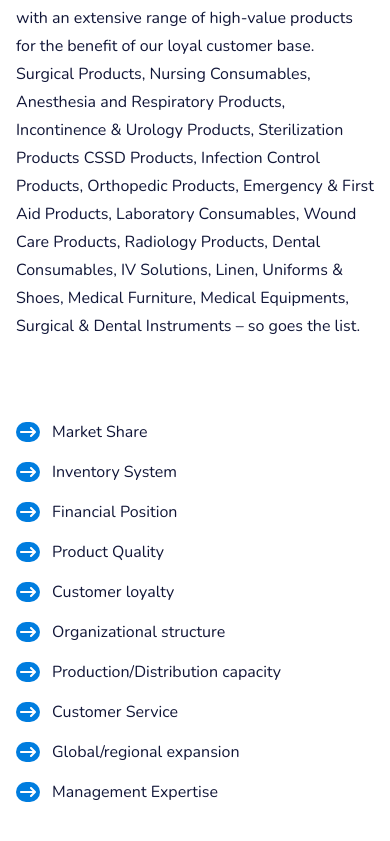
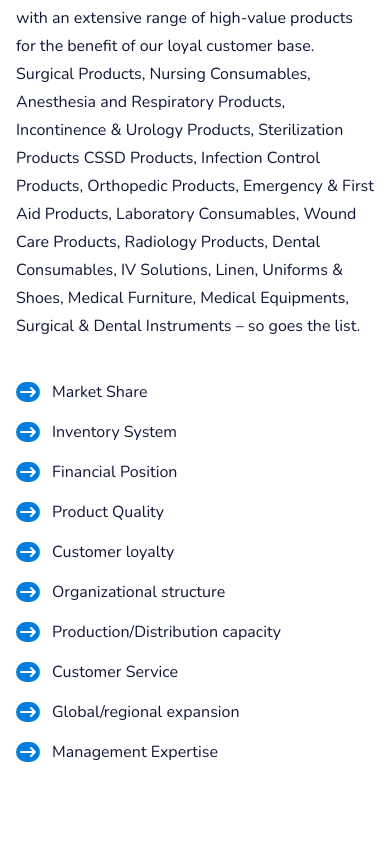
Before and after one commit to talhawebguru/binalimedical, a Next.js app: page / in a window 390 px wide. Shown: the part 1153-1994 px from the top of the page. Built offline with nearby package versions, Linux system fonts and the light colour scheme.

Commit message:
Home page responsive complete

```diff
--- a/app/components/common/Footer.jsx
+++ b/app/components/common/Footer.jsx
@@ -1,16 +1,40 @@
 import React from "react";
+import * as motion from "motion/react-client"
 import { FaFacebook } from "react-icons/fa6";
 import { FaLinkedin } from "react-icons/fa";
 import { RiWhatsappFill } from "react-icons/ri";
 
 const Footer = () => {
   const currentYear = new Date().getFullYear();
+
+  const containerVariants = {
+    hidden: { opacity: 0, y: 50 },
+    visible: {
+      opacity: 1,
+      y: 0,
+      transition: {
+        duration: 1,
+        staggerChildren: 0.3,
+      },
+    },
+  };
+
+  const itemVariants = {
+    hidden: { opacity: 0, y: 50 },
+    visible: { opacity: 1, y: 0 },
+  };
+
   return (
     <>
-      <div className="bg-primary">
+      <footer className="bg-primary">
         <div className="container mx-auto px-4 sm:px-6 lg:px-8 xl:px-10">
-          <div className="grid grid-cols-1 sm:grid-cols-2 lg:grid-cols-4 gap-10 pt-12 pb-10">
-            <div className="flex flex-col gap-2">
+          <motion.div
+            className="grid grid-cols-1 sm:grid-cols-2 lg:grid-cols-4 gap-10 pt-12 pb-10"
+            variants={containerVariants}
+            initial="hidden"
+            whileInView="visible"
+          >
+            <motion.div className="flex flex-col gap-2" variants={itemVariants}>
               <h2 className="text-white font-primary font-bold text-2xl leading-7">
                 Bin Ali
               </h2>
@@ -20,8 +44,8 @@ const Footer = () => {
                 grown to be a leading supplier of a wide range of excellent
                 products.
               </p>
-            </div>
-            <div className="sm:place-items-center">
+            </motion.div>
+            <motion.div className="sm:place-items-center" variants={itemVariants}>
               <div className="flex flex-col gap-2 ">
                 <h2 className="text-white font-primary font-bold text-2xl leading-7 ">
                   MOH
@@ -31,8 +55,8 @@ const Footer = () => {
                   27/10/2024 TO 27/10/2025
                 </p>
               </div>
-            </div>
-            <div className="lg:place-items-center">
+            </motion.div>
+            <motion.div className="lg:place-items-center" variants={itemVariants}>
               <div className="flex flex-col gap-2">
                 <h2 className="text-white font-primary font-bold text-2xl leading-7">
                   BRANCH OFFICES
@@ -43,30 +67,35 @@ const Footer = () => {
                   <br /> AbuDhabi - +971-3-7824596
                 </p>
               </div>
-            </div>
-            <div className="sm:place-items-center">
+            </motion.div>
+            <motion.div className="sm:place-items-center" variants={itemVariants}>
               <div className="flex flex-col gap-2 ">
                 <h2 className="text-white font-primary font-bold text-2xl leading-7">
                   KEEP IN TOUCH
                 </h2>
                 <div className="text-white flex gap-4 items-center">
-                  <FaFacebook size={32} />
+                  <FaFacebook size={32}  />
                   <FaLinkedin size={32} />
                   <RiWhatsappFill size={32} />
                 </div>
               </div>
-            </div>
-          </div>
+            </motion.div>
+          </motion.div>
         </div>
         <div className="bg-secondary py-2.5">
           <div className="container mx-auto px-4 sm:px-6 lg:px-8 xl:px-10">
-            <p className="font-primary font-normal text-base leading-6 text-white">
+            <motion.p
+              className="font-primary font-normal text-base leading-6 text-white"
+              initial={{ opacity: 0, y: 50 }}
+              whileInView={{ opacity: 1, y: 0 }}
+              transition={{ duration: 1, delay: 0.5 }}
+            >
               © {currentYear} Binali Medical Supplies | All Rights Reserved |
               Terms of Services | Privacy
-            </p>
+            </motion.p>
           </div>
         </div>
-      </div>
+      </footer>
     </>
   );
 };
--- a/app/components/common/Header.jsx
+++ b/app/components/common/Header.jsx
@@ -5,14 +5,28 @@ import Logo from "@/public/images/logo.svg";
 import Link from "next/link";
 import { MdMenu } from "react-icons/md";
 import { IoMdClose } from "react-icons/io";
-
-
+import { motion, AnimatePresence } from "motion/react";
 
 const Header = () => {
   const [isMobileMenuOpen, setIsMobileMenuOpen] = useState(false);
 
+  const headerVariants = {
+    hidden: { opacity: 0, y: -50 },
+    visible: { opacity: 1, y: 0, transition: { duration: 0.5 } },
+  };
+
+  const mobileMenuVariants = {
+    hidden: { opacity: 0, y: -50 },
+    visible: { opacity: 1, y: 0, transition: { duration: 0.5 } },
+  };
+
   return (
-    <div className="border-b border-primary absolute top-0 left-0 w-full z-10">
+    <motion.div
+      className="border-b border-primary absolute top-0 left-0 w-full z-10"
+      variants={headerVariants}
+      initial="hidden"
+      animate="visible"
+    >
       <div className="container mx-auto px-4 sm:px-6 lg:px-8 xl:px-10 py-1">
         <div className="flex items-center justify-between py-2.5">
           <div>
@@ -41,7 +55,6 @@ const Header = () => {
             <button onClick={() => setIsMobileMenuOpen(!isMobileMenuOpen)}>
               {isMobileMenuOpen ? (
                 <IoMdClose className="h-6 w-6 text-black" />
-
               ) : (
                 <MdMenu className="h-6 w-6 text-black" />
               )}
@@ -49,8 +62,15 @@ const Header = () => {
           </div>
         </div>
       </div>
+      <AnimatePresence>
         {isMobileMenuOpen && (
-        <div className="md:hidden bg-white border-t border-primary">
+          <motion.div
+            className="md:hidden bg-white border-t border-primary"
+            initial="hidden"
+            animate="visible"
+            exit="hidden"
+            variants={mobileMenuVariants}
+          >
             <nav>
               <ul className="flex flex-col items-center space-y-4 py-4 font-primary text-base font-normal leading-6 text-black cursor-pointer">
                 <li>Home</li>
@@ -70,9 +90,10 @@ const Header = () => {
                 </li>
               </ul>
             </nav>
-        </div>
+          </motion.div>
         )}
-    </div>
+      </AnimatePresence>
+    </motion.div>
   );
 };
 
--- a/app/components/home/About.jsx
+++ b/app/components/home/About.jsx
@@ -1,122 +1,99 @@
 import React from "react";
+import * as motion from "motion/react-client"
 import { FaArrowRightLong } from "react-icons/fa6";
 
+
 const About = () => {
+  const containerVariants = {
+    hidden: { opacity: 0, y: 50 },
+    visible: {
+      opacity: 1,
+      y: 0,
+      transition: {
+        duration: 1,
+        delay: 1.5,
+        staggerChildren: 0.2,
+      },
+    },
+  };
+
+  const itemVariants = {
+    hidden: { opacity: 0, y: 50 },
+    visible: { opacity: 1, y: 0 },
+  };
+
   return (
-    <>
     <div>
       <div className="container mx-auto px-4 sm:px-6 lg:px-8 xl:px-10">
         <div className="pt-20 pb-32">
-            <h2 className="text-[rgb(17,22,56)] text-4xl font-normal font-tertiary ">
+          <motion.h2
+            className="text-[rgb(17,22,56)] text-4xl font-normal font-tertiary"
+            initial={{ opacity: 0, y: 50 }}
+            whileInView={{ opacity: 1, y: 0 }}
+            transition={{ duration: 1 }}
+          >
             Welcome to <br />
             <span className="text-primary">Bin Ali Medical Supplies LLC</span>
-            </h2>
-            <hr className="my-4 " />
-            <div className="grid grid-cols-1 md:grid-cols-2 gap-20 mt-10">
-              <div>
+          </motion.h2>
+          <hr className="my-4" />
+          <div className="grid grid-cols-1 md:grid-cols-2 gap-10 md:gap-20 mt-10">
+            <motion.div
+              initial={{ opacity: 0, y: 50 }}
+              whileInView={{ opacity: 1, y: 0 }}
+              transition={{ duration: 1, delay: 0.5 }}
+            >
               <p className="text-[rgb(17,22,56)] text-base leading-7 font-normal font-quaternary">
-                  Being the leading supplier of healthcare products in the
-                  region, Bin Ali Medical Supplies LLC deals with an extensive
-                  range of high-value products for the benefit of our loyal
-                  customer base. Surgical Products, Nursing Consumables,
-                  Anesthesia and Respiratory Products, Incontinence & Urology
-                  Products, Sterilization Products CSSD Products, Infection
-                  Control Products, Orthopedic Products, Emergency & First Aid
-                  Products, Laboratory Consumables, Wound Care Products,
-                  Radiology Products, Dental Consumables, IV Solutions, Linen,
-                  Uniforms & Shoes, Medical Furniture, Medical Equipments,
-                  Surgical & Dental Instruments – so goes the list.
+                Being the leading supplier of healthcare products in the region,
+                Bin Ali Medical Supplies LLC deals with an extensive range of
+                high-value products for the benefit of our loyal customer base.
+                Surgical Products, Nursing Consumables, Anesthesia and
+                Respiratory Products, Incontinence & Urology Products,
+                Sterilization Products CSSD Products, Infection Control
+                Products, Orthopedic Products, Emergency & First Aid Products,
+                Laboratory Consumables, Wound Care Products, Radiology Products,
+                Dental Consumables, IV Solutions, Linen, Uniforms & Shoes,
+                Medical Furniture, Medical Equipments, Surgical & Dental
+                Instruments – so goes the list.
               </p>
-              </div>
-              <div className="">
-                <div className="grid grid-cols-1 sm:grid-cols-2 gap-4">
-                  <div className="flex items-center  gap-3">
+            </motion.div>
+            <motion.div
+              className=""
+              variants={containerVariants}
+              initial="hidden"
+              whileInView="visible"
+            >
+              <div className="grid grid-cols-1 lg:grid-cols-2 gap-4">
+                {[
+                  "Market Share",
+                  "Inventory System",
+                  "Financial Position",
+                  "Product Quality",
+                  "Customer loyalty",
+                  "Organizational structure",
+                  "Production/Distribution capacity",
+                  "Customer Service",
+                  "Global/regional expansion",
+                  "Management Expertise",
+                ].map((item, index) => (
+                  <motion.div
+                    key={index}
+                    className="flex items-center gap-3"
+                    variants={itemVariants}
+                  >
                     <div className="bg-primary flex items-center justify-center w-6 h-5 rounded-full">
                       <FaArrowRightLong className="text-white" />
                     </div>
                     <p className="font-quaternary text-base text-[rgb(17,22,56)] font-normal">
-                      Market Share
+                      {item}
                     </p>
+                  </motion.div>
+                ))}
               </div>
-                  <div className="flex items-center gap-3">
-                    <div className="bg-primary flex items-center justify-center w-6 h-5 rounded-full">
-                      <FaArrowRightLong className="text-white" />
-                    </div>
-                    <p className="font-quaternary text-base text-[rgb(17,22,56)] font-normal">
-                      Inventory System
-                    </p>
-                  </div>
-                  <div className="flex items-center gap-3">
-                    <div className="bg-primary flex items-center justify-center w-6 h-5 rounded-full">
-                      <FaArrowRightLong className="text-white" />
-                    </div>
-                    <p className="font-quaternary text-base text-[rgb(17,22,56)] font-normal">
-                      Financial Position
-                    </p>
-                  </div>
-                  <div className="flex items-center gap-3">
-                    <div className="bg-primary flex items-center justify-center w-6 h-5 rounded-full">
-                      <FaArrowRightLong className="text-white" />
-                    </div>
-                    <p className="font-quaternary text-base text-[rgb(17,22,56)] font-normal">
-                      Product Quality
-                    </p>
-                  </div>
-                  <div className="flex items-center gap-3">
-                    <div className="bg-primary flex items-center justify-center w-6 h-5 rounded-full">
-                      <FaArrowRightLong className="text-white" />
-                    </div>
-                    <p className="font-quaternary text-base text-[rgb(17,22,56)] font-normal">
-                    Customer loyalty
-                    </p>
-                  </div>
-                  <div className="flex items-center gap-3">
-                    <div className="bg-primary flex items-center justify-center w-6 h-5 rounded-full">
-                      <FaArrowRightLong className="text-white" />
-                    </div>
-                    <p className="font-quaternary text-base text-[rgb(17,22,56)] font-normal">
-                    Organizational structure
-                    </p>
-                  </div>
-                  <div className="flex items-center gap-3">
-                    <div className="bg-primary flex items-center justify-center w-6 h-5 rounded-full">
-                      <FaArrowRightLong className="text-white" />
-                    </div>
-                    <p className="font-quaternary text-base text-[rgb(17,22,56)] font-normal">
-                    Production/Distribution capacity
-                    </p>
-                  </div>
-                  <div className="flex items-center gap-3">
-                    <div className="bg-primary flex items-center justify-center w-6 h-5 rounded-full">
-                      <FaArrowRightLong className="text-white" />
-                    </div>
-                    <p className="font-quaternary text-base text-[rgb(17,22,56)] font-normal">
-                    Customer Service
-                    </p>
-                  </div>
-                  <div className="flex items-center gap-3">
-                    <div className="bg-primary flex items-center justify-center w-6 h-5 rounded-full">
-                      <FaArrowRightLong className="text-white" />
-                    </div>
-                    <p className="font-quaternary text-base text-[rgb(17,22,56)] font-normal">
-                    Global/regional expansion
-                    </p>
-                  </div>
-                  <div className="flex items-center gap-3">
-                    <div className="bg-primary flex items-center justify-center w-6 h-5 rounded-full">
-                      <FaArrowRightLong className="text-white" />
-                    </div>
-                    <p className="font-quaternary text-base text-[rgb(17,22,56)] font-normal">
-                    Management Expertise
-                    </p>
+            </motion.div>
           </div>
         </div>
       </div>
     </div>
-          </div>
-        </div>
-      </div>
-    </>
   );
 };
 
```
Also changed, not shown: app/components/home/CEOMessage.jsx (+16 -7 lines), app/components/home/Hero.jsx (+25 -9 lines). Lines whose indentation alone changed are shown as unchanged.
